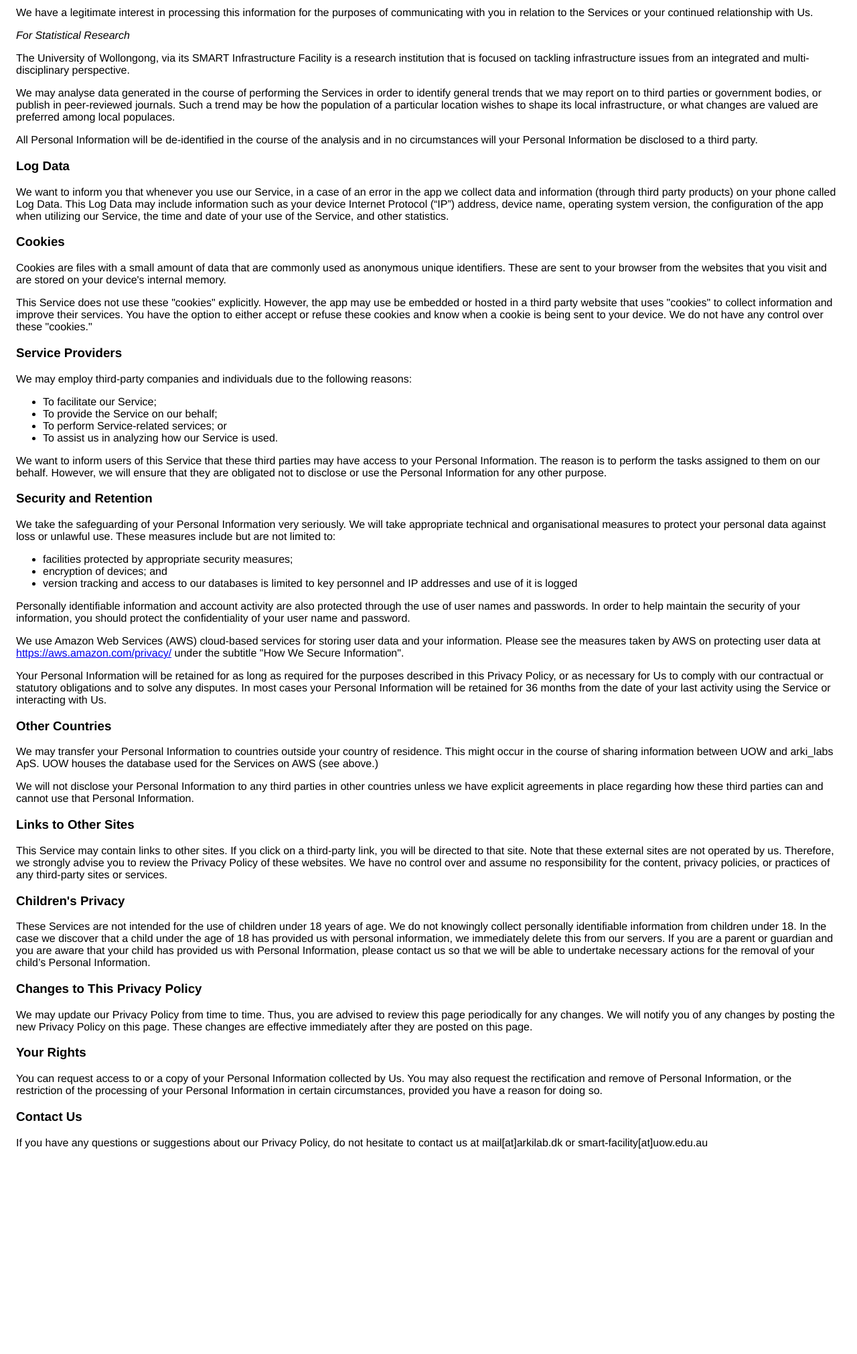
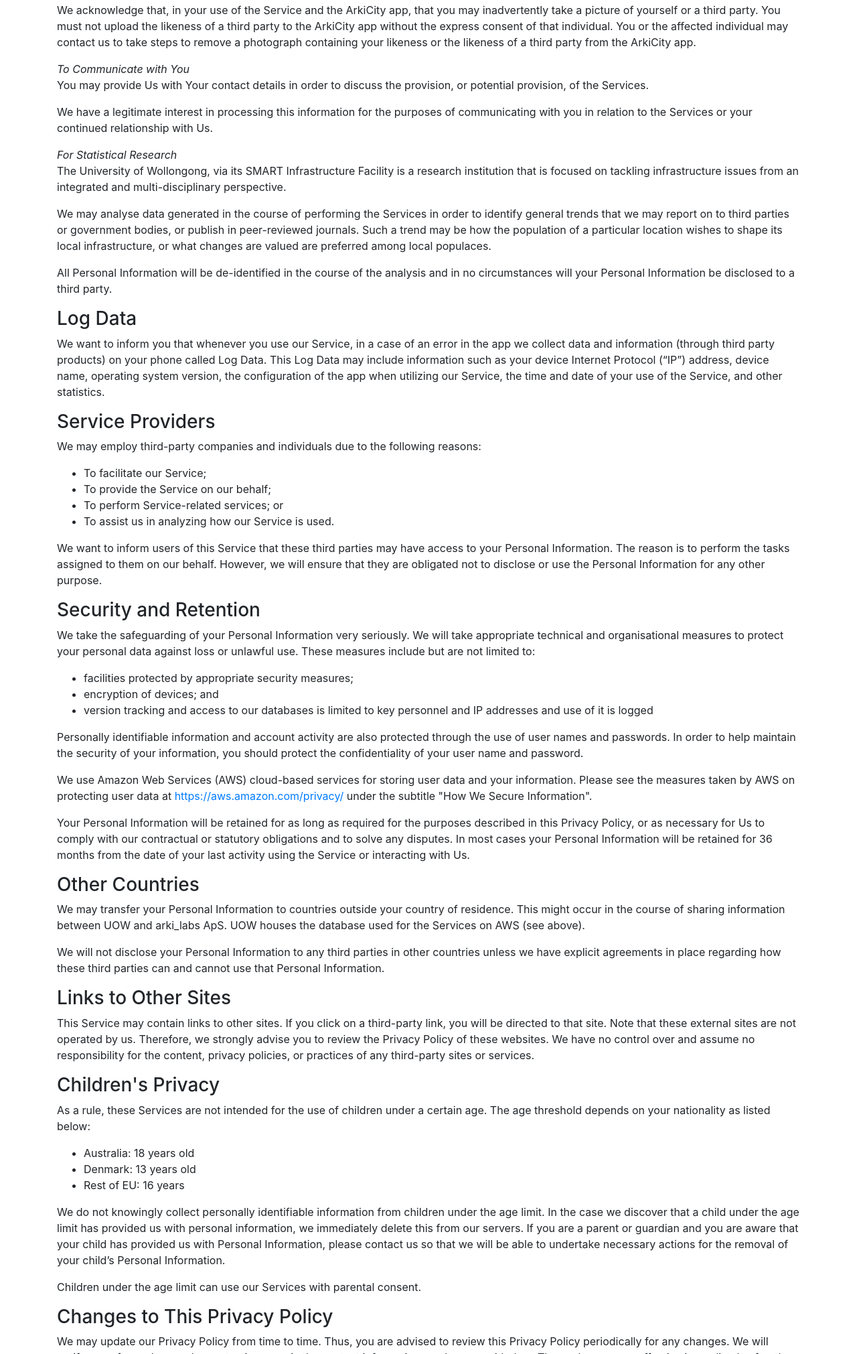
Before and after one commit to smart-facility/arkicity, a plain HTML site: page docs/privacy_policy.html in a window 1280 px wide. Shown: the part 779-2800 px from the top of the page at 67% size. Before the commit the page ends 2534 px from the top, so only its background shows below. Drawn offline with nearby package versions, Linux system fonts and the light colour scheme.

Commit message:
English version edits

```diff
--- a/docs/privacy_policy.html
+++ b/docs/privacy_policy.html
@@ -11,41 +11,29 @@
       padding: 1em;
     }
   </style>
+  <link rel="stylesheet" href="https://stackpath.bootstrapcdn.com/bootstrap/4.4.1/css/bootstrap.min.css" integrity="sha384-Vkoo8x4CGsO3+Hhxv8T/Q5PaXtkKtu6ug5TOeNV6gBiFeWPGFN9MuhOf23Q9Ifjh" crossorigin="anonymous">
 </head>
 
 <body>
+  <div class="container">
+  <a class="btn btn-outline-primary btn-block" href="privacy_policy_dk.html">Læs det på dansk</a>
   <h2>Privacy Policy</h2>
   <p>
-    arki_lab ApS (CVR number 34738300) of Birkegade 4, Copenhagen 2200, Denmark and University of Wollongong
-    (ABN 61 060 567 686) of Northfields Avenue NSW 2522, Australia (UOW)built the ArkiCity app as a Commercial app in
-    collaboration with the Urban Development Institute of Australia (New South Wales Division).
+    arki_lab ApS (CVR number 34738300) of Birkegade 4, Copenhagen 2200, Denmark and University of Wollongong (ABN 61 060 567 686) of Northfields Avenue NSW 2522, Australia (UOW)built the ArkiCity app as a Commercial app in collaboration with the Urban Development Institute of Australia (New South Wales Division).
   </p>
   <p>
-    Both arki_lab ApS and UOW (“Us” of “We”) are providing the Service in collaboration and may transfer Personal
-    Information you provide between each other for the purposes of delivering the Service and in other circumstances
-    described in this Privacy Policy.
+    Both arki_lab ApS and UOW (“Us” of “We”) are providing the Service in collaboration and may transfer Personal Information you provide between each other for the purposes of delivering the Service and in other circumstances described in this Privacy Policy.
   </p>
   <p>
-    This page is used to inform visitors regarding our policies regarding the collection, use, and disclosure of
-    Personal Information in the course of delivering our Service.
+    This Privacy Policy is used to inform visitors regarding our policies regarding the collection, use, and disclosure of Personal Information in the course of delivering our Service.
   </p>
-  <p>If you choose to use our Service, then you agree to the collection and use of information in accordance with this
-    policy. The Personal Information that we collect is used for providing and improving the Service. We will not use or
-    share your information with anyone except as described in this Privacy Policy.</p>
+  <p>If you choose to use our Service, then you agree to the collection and use of information in accordance with this policy. The Personal Information that we collect is used for providing and improving the Service. We will not use or share your information with anyone except as described in this Privacy Policy.</p>
 
-  <p>The terms used in this Privacy Policy have the same meanings as in our Terms and Conditions, which is accessible at
-    ArkiCity unless otherwise defined in this Privacy Policy.</p>
-
-  <p>"Personal Information" means information or an opinion (including information or an opinion forming part of a
-    database and whether or not recorded in a material form) about an individual whose identity is apparent or can
-    reasonably be ascertained from the information or opinion.</p>
+  <p>"Personal Information" means information or an opinion (including information or an opinion forming part of a database and whether or not recorded in a material form) about an individual whose identity is apparent or can reasonably be ascertained from the information or opinion.</p>
 
   <h3>Information Collection and Use</h3>
   <p>
-    While using our Service, we may request you to provide us with certain personally identifiable information,
-    including but not limited to Given name(s), surname, email address, users location for geotagging pictures, and
-    pictures that may contain the your likeness or the likeness of a third party. The information that we request will
-    be retained by us and used as described in this privacy policy.
+    While using our Service, we may request you to provide us with certain personally identifiable information, including but not limited to Given name(s), surname, email address, users location for geotagging pictures, and pictures that may contain the your likeness or the likeness of a third party. The information that we request will be retained by us and used as described in this privacy policy.
   </p>
   <p>
     The app uses third party services that may collect information used to identify you.
@@ -61,50 +49,28 @@
   <i>To deliver the Service</i>
   <p>We will use and process your Personal Information to the extent necessary to deliver the Service.</p>
 
-  <p>We acknowledge that, in your use of the Service and the ArkiCity app, that you may inadvertently take a picture of
-    yourself or a third party. You must not upload the likeness of a third party to the ArkiCity app without the express
-    consent of that individual. You or the affected individual may contact us to take steps to remove a photograph
-    containing your likeness or the likeness of a third party from the ArkiCity app.</p>
+  <p>We acknowledge that, in your use of the Service and the ArkiCity app, that you may inadvertently take a picture of yourself or a third party. You must not upload the likeness of a third party to the ArkiCity app without the express consent of that individual. You or the affected individual may contact us to take steps to remove a photograph containing your likeness or the likeness of a third party from the ArkiCity app.</p>
 
   <i>To Communicate with You</i>
 
-  <p>You may provide Us with Your contact details in order to discuss the provision, or potential provision, of the
-    Services.</p>
+  <p>You may provide Us with Your contact details in order to discuss the provision, or potential provision, of the Services.</p>
 
-  <p>We have a legitimate interest in processing this information for the purposes of communicating with you in relation
-    to the Services or your continued relationship with Us.</p>
+  <p>We have a legitimate interest in processing this information for the purposes of communicating with you in relation to the Services or your continued relationship with Us.</p>
 
   <i>For Statistical Research</i>
 
-  <p>The University of Wollongong, via its SMART Infrastructure Facility is a research institution that is focused on
-    tackling infrastructure issues from an integrated and multi-disciplinary perspective.</p>
+  <p>The University of Wollongong, via its SMART Infrastructure Facility is a research institution that is focused on tackling infrastructure issues from an integrated and multi-disciplinary perspective.</p>
 
-  <p>We may analyse data generated in the course of performing the Services in order to identify general trends that we
-    may report on to third parties or government bodies, or publish in peer-reviewed journals. Such a trend may be how
-    the population of a particular location wishes to shape its local infrastructure, or what changes are valued are
-    preferred among local populaces.</p>
+  <p>We may analyse data generated in the course of performing the Services in order to identify general trends that we may report on to third parties or government bodies, or publish in peer-reviewed journals. Such a trend may be how the population of a particular location wishes to shape its local infrastructure, or what changes are valued are preferred among local populaces.</p>
 
   <p>All Personal Information will be de-identified in the course of the analysis and in no circumstances will your
     Personal Information be disclosed to a third party.</p>
 
   <h3>Log Data</h3>
   <p>
-    We want to inform you that whenever you use our Service, in a case of an error in the app we collect data and
-    information (through third party products) on your phone called Log Data. This Log Data may include information such
-    as your device Internet Protocol (“IP”) address, device name, operating system version, the configuration of the app
-    when utilizing our Service, the time and date of your use of the Service, and other statistics.
+    We want to inform you that whenever you use our Service, in a case of an error in the app we collect data and information (through third party products) on your phone called Log Data. This Log Data may include information such as your device Internet Protocol (“IP”) address, device name, operating system version, the configuration of the app when utilizing our Service, the time and date of your use of the Service, and other statistics.
   </p>
-  <h3>Cookies</h3>
-  <p>
-    Cookies are files with a small amount of data that are commonly used as anonymous unique identifiers. These are sent
-    to your browser from the websites that you visit and are stored on your device's internal memory.
-  </p>
-  <p>
-    This Service does not use these "cookies" explicitly. However, the app may use be embedded or hosted in a third
-    party website that uses "cookies" to collect information and improve their services. You have the option to either
-    accept or refuse these cookies and know when a cookie is being sent to your device. We do not have any control over
-    these "cookies."
-  </p>
+
   <h3>Service Providers</h3>
   <p>
     We may employ third-party companies and individuals due to the following reasons:
@@ -116,9 +82,7 @@
     <li>To assist us in analyzing how our Service is used.</li>
   </ul>
   <p>
-    We want to inform users of this Service that these third parties may have access to your Personal Information. The
-    reason is to perform the tasks assigned to them on our behalf. However, we will ensure that they are obligated not
-    to disclose or use the Personal Information for any other purpose.
+    We want to inform users of this Service that these third parties may have access to your Personal Information. The reason is to perform the tasks assigned to them on our behalf. However, we will ensure that they are obligated not to disclose or use the Personal Information for any other purpose.
   </p>
   <h3>Security and Retention</h3>
   <p>
@@ -133,9 +97,7 @@
       logged</li>
   </ul>
   <p>
-    Personally identifiable information and account activity are also protected through the use of user names and
-    passwords. In order to help maintain the security of your information, you should protect the confidentiality of
-    your user name and password.
+    Personally identifiable information and account activity are also protected through the use of user names and passwords. In order to help maintain the security of your information, you should protect the confidentiality of your user name and password.
   </p>
 
   <p>
@@ -146,58 +108,51 @@
   </p>
 
   <p>
-    Your Personal Information will be retained for as long as required for the purposes described in this Privacy
-    Policy, or as necessary for Us to comply with our contractual or statutory obligations and to solve any disputes. In
-    most cases your Personal Information will be retained for 36 months from the date of your last activity using the
-    Service or interacting with Us.
+    Your Personal Information will be retained for as long as required for the purposes described in this Privacy Policy, or as necessary for Us to comply with our contractual or statutory obligations and to solve any disputes. In most cases your Personal Information will be retained for 36 months from the date of your last activity using the Service or interacting with Us.
   </p>
 
   <h3>Other Countries</h3>
   <p>
-    We may transfer your Personal Information to countries outside your country of residence. This might occur in the
-    course of sharing information between UOW and arki_labs ApS. UOW houses the database used for the Services on AWS
-    (see above.)
+    We may transfer your Personal Information to countries outside your country of residence. This might occur in the course of sharing information between UOW and arki_labs ApS. UOW houses the database used for the Services on AWS (see above).
   </p>
 
   <p>
-    We will not disclose your Personal Information to any third parties in other countries unless we have explicit
-    agreements in place regarding how these third parties can and cannot use that Personal Information.
+    We will not disclose your Personal Information to any third parties in other countries unless we have explicit agreements in place regarding how these third parties can and cannot use that Personal Information.
   </p>
 
   <h3>Links to Other Sites</h3>
   <p>
-    This Service may contain links to other sites. If you click on a third-party link, you will be directed to that
-    site. Note that these external sites are not operated by us. Therefore, we strongly advise you to review the Privacy
-    Policy of these websites. We have no control over and assume no responsibility for the content, privacy policies, or
-    practices of any third-party sites or services.
+    This Service may contain links to other sites. If you click on a third-party link, you will be directed to that site. Note that these external sites are not operated by us. Therefore, we strongly advise you to review the Privacy Policy of these websites. We have no control over and assume no responsibility for the content, privacy policies, or practices of any third-party sites or services.
   </p>
   <h3>Children's Privacy</h3>
   <p>
-    These Services are not intended for the use of children under 18 years of age. We do not knowingly collect
-    personally identifiable information from children under 18. In the case we discover that a child under the age of 18
-    has provided us with personal information, we immediately delete this from our servers. If you are a parent or
-    guardian and you are aware that your child has provided us with Personal Information, please contact us so that we
-    will be able to undertake necessary actions for the removal of your child’s Personal Information.
+    As a rule, these Services are not intended for the use of children under a certain age. The age threshold depends on your nationality as listed below:
+    <ul>
+      <li>Australia: 18 years old</li>
+      <li>Denmark: 13 years old</li>
+      <li>Rest of EU: 16 years</li>
+    </ul>
+
+    We do not knowingly collect personally identifiable information from children under the age limit. In the case we discover that a child under the age limit has provided us with personal information, we immediately delete this from our servers. If you are a parent or guardian and you are aware that your child has provided us with Personal Information, please contact us so that we will be able to undertake necessary actions for the removal of your child’s Personal Information.
   </p>
+
+  <p>Children under the age limit can use our Services with parental consent.</p>
 
   <h3>Changes to This Privacy Policy</h3>
   <p>
-    We may update our Privacy Policy from time to time. Thus, you are advised to review this page periodically for any
-    changes. We will notify you of any changes by posting the new Privacy Policy on this page. These changes are
-    effective immediately after they are posted on this page.
+    We may update our Privacy Policy from time to time. Thus, you are advised to review this Privacy Policy periodically for any changes. We will notify you of any changes by contacting you via the contact information you have provided us. These changes are
+    effective immediately after they are added to this privacy policy.
   </p>
   <h3>Your Rights</h3>
   <p>
-    You can request access to or a copy of your Personal Information collected by Us. You may also request the
-    rectification and remove of Personal Information, or the restriction of the processing of your Personal Information
-    in certain circumstances, provided you have a reason for doing so.
+    You can request access to or a copy of your Personal Information collected by Us. You may also request the rectification and remove of Personal Information, or the restriction of the processing of your Personal Information by contacting mail[at]arkilab.dk or smart-facility[at]uow.edu.au
   </p>
   <h3>Contact Us</h3>
   <p>
-    If you have any questions or suggestions about our Privacy Policy, do not hesitate to contact us at
-    mail[at]arkilab.dk or smart-facility[at]uow.edu.au
+    If you have any questions or suggestions about our Privacy Policy, do not hesitate to contact us at mail[at]arkilab.dk or smart-facility[at]uow.edu.au
   </p>
   <p>
+  </div>
 </body>
 
 </html>
```
